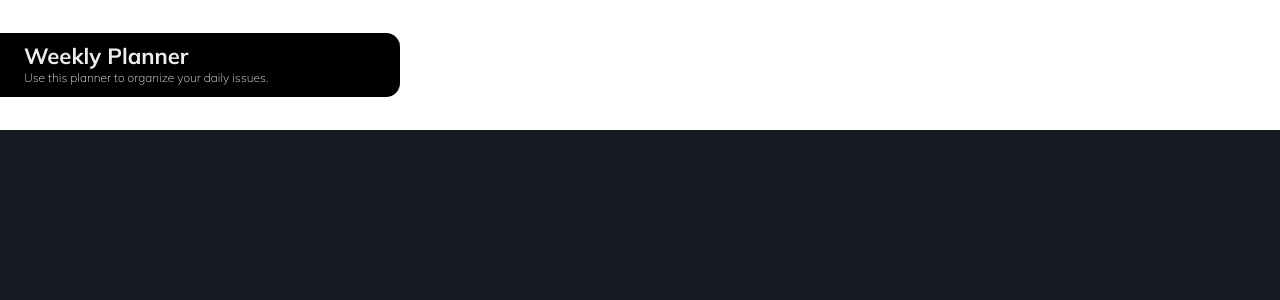
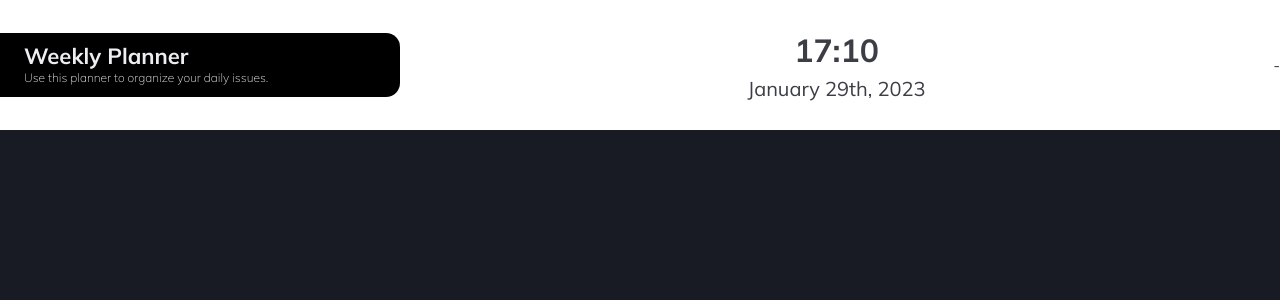
Before and after one commit to Achette/planner-board-project, a Next.js app: page /dashboard in a window 1280 px wide. Shown: the top 300 px of the page. Built offline with nearby package versions, Linux system fonts and the light colour scheme; no server answers.

Commit message:
Feat: adiciona geolocalização à API

```diff
--- a/server.json
+++ b/server.json
@@ -107,6 +107,15 @@
       "password": "0123456789",
       "terms": true,
       "id": 12
+    },
+    {
+      "fullname": "Paulo Moutinho",
+      "email": "paulomoutinho@teste.com",
+      "country": "Brasil",
+      "profession": "WebDev",
+      "password": "01234567",
+      "terms": true,
+      "id": 13
     }
   ],
   "progress": [
--- a/src/components/Header/index.tsx
+++ b/src/components/Header/index.tsx
@@ -1,14 +1,55 @@
-import { Box, Heading, Stack, Text } from "@chakra-ui/react";
+import { Box, Heading, HStack, Stack, Text } from "@chakra-ui/react";
+import React from "react";
+import { ApiPlanner } from "../../pages/api/api";
 import { theme } from "../../styles/theme";
+import { getFullDate, getHour } from "../../utils/date";
 
 export default function Header() {
+  const [time, setTime] = React.useState<string>("");
+  const [date, setDate] = React.useState<string>("");
+  const [weather, setWeather] = React.useState({
+    city: "",
+    country: "",
+    description: "",
+    climate: "",
+  });
+
+const [lat, setLat] = React.useState<number>()
+const [lon, setLon] = React.useState<number>()
+
+
+  React.useEffect(() => {
+
+    navigator.geolocation.getCurrentPosition((position) => {
+       setLat(position.coords.latitude)
+       setLon(position.coords.longitude)
+    })
+
+    setDate(getFullDate());
+    ApiPlanner.getWeather(lat, lon).then((res) => {
+      setWeather({
+        ...weather,
+        city: res.name,
+        country: res.sys.country,
+        climate: res.weather[0].main,
+        description: res.weather[0].description,
+      });
+    });
+    setInterval(() => {
+      setTime(getHour());
+    }, 1000);
+  }, [setTime, setDate, weather, lat, lon, setLat, setLon]);
+
+
   return (
     <Stack
       h="8.125rem"
+      w="100%"
       bg={theme.colors.white}
       display="flex"
       justifyContent="center"
     >
+      <HStack justifyContent="space-between">
         <Box
           h="4rem"
           w="25rem"
@@ -24,6 +65,31 @@ export default function Header() {
             Use this planner to organize your daily issues.
           </Text>
         </Box>
+        <Box
+          display="flex"
+          flexDirection="column"
+          alignItems="center"
+          color={theme.colors.gray[100]}
+        >
+          <Text fontWeight={700} fontSize="2rem">
+            {time}
+          </Text>
+          <Text fontSize="1.25rem">{date}</Text>
+        </Box>
+
+        <Box
+          display="flex"
+          flexDirection="column"
+          alignItems="center"
+          color={theme.colors.gray[100]}
+        >
+          <Text fontWeight={400} fontSize="1em">
+            {weather.city} - {weather.country}
+          </Text>
+          <Text fontSize="1.5rem">{weather.climate}</Text>
+          <Text fontSize="1rem">{weather.description}</Text>
+        </Box>
+      </HStack>
     </Stack>
   );
 }
--- a/src/pages/api/api.ts
+++ b/src/pages/api/api.ts
@@ -1,9 +1,9 @@
 import axios from "axios";
 import { BASE_URL } from "../../constants/system";
-import { loginUserData, userData } from "../../types";
+import { loginUserData, userData, WeatherProps } from "../../types";
 
 export const ApiPlanner = {
-  // Busca todos os To-do
+  // Gerencia o cadastro e login dos usuários
   getAll: async () => {
     const response = await axios.get(`${BASE_URL}/todo`);
     return response.data;
@@ -40,4 +40,15 @@ export const ApiPlanner = {
     });
     return request;
   },
+
+  // Api que faz a requisição do clima
+
+  getWeather: async (lat?: number, lon?: number) => {
+    const response = await axios.get<WeatherProps>(
+      `https://api.openweathermap.org/data/2.5/weather?lat=${lat}&lon=${lon}&appid=a0b021d01518866ba7871cc0b3088045`
+    );
+    const data = response.data;
+
+    return data;
+  },
 };
--- a/src/styles/theme.ts
+++ b/src/styles/theme.ts
@@ -9,6 +9,7 @@ export const theme = extendTheme({
     gray: {
       "900": "#181B23",
       "50": "#EEEEF2",
+      "100": "#3B3E45"
     },
     black: "#000",
   },
--- /dev/null
+++ b/src/utils/date.ts
@@ -0,0 +1,39 @@
+const months = [
+  "January",
+  "February",
+  "March",
+  "April",
+  "May",
+  "June",
+  "July",
+  "August",
+  "September",
+  "October",
+  "November",
+  "December",
+];
+
+export const getHour = () => {
+  const date = new Date();
+  const hours = date.getHours();
+  const minutes = date.getMinutes();
+  const hour = hours < 10 ? `0${hours}` : hours;
+  const minute = minutes < 10 ? `0${minutes}` : minutes;
+  return `${hour}:${minute}`;
+};
+
+export const getFullDate = () => {
+  const date = new Date();
+  const month = months[date.getMonth()];
+  const day = date.getDate() < 10 ? `0${date.getDate()}` : date.getDate();
+  const year = date.getFullYear();
+
+  const verifyDay = (day: number | string) => {
+    if (day === 1) return `st`;
+    if (day === 2) return `nd`;
+    if (day === 3) return `rd`;
+    return `th`;
+  };
+
+  return `${month} ${day}${verifyDay(day)}, ${year}`;
+};
```
Also changed, not shown: src/types/index.tsx (+13 -0 lines), src/utils/location.ts (added, +11 -0 lines). Lines whose indentation alone changed are shown as unchanged.
